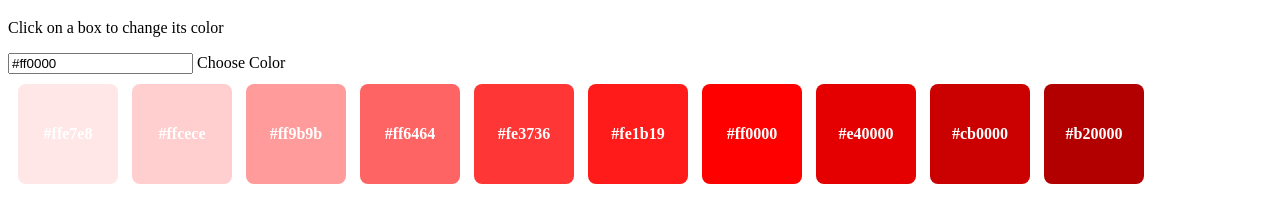
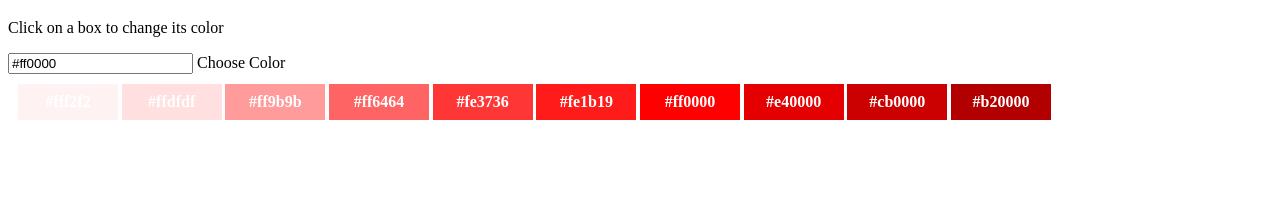
Before and after one commit to HoloNine/color-mix, a website built with Vite: page index.html in a window 1280 px wide. Shown: the part 61-284 px from the top of the page. Built offline with nearby package versions, Linux system fonts and the light colour scheme.

Commit message:
Refactor color grid layout and adjust color box styles for improved design

```diff
--- a/index.html
+++ b/index.html
@@ -19,16 +19,16 @@
       <label for="color-input">Choose Color</label>
     </div>
     <div class="color-grid">
-      <div class="color-box" id="box1">Box 1</div>
-      <div class="color-box" id="box2">Box 2</div>
-      <div class="color-box" id="box3">Box 3</div>
-      <div class="color-box" id="box4">Box 4</div>
-      <div class="color-box" id="box5">Box 5</div>
-      <div class="color-box" id="box6">Box 6</div>
-      <div class="color-box" id="box7">Box 7</div>
-      <div class="color-box" id="box8">Box 8</div>
-      <div class="color-box" id="box9">Box 9</div>
-      <div class="color-box" id="box9">Box 10</div>
+      <div class="color-box" id="box1"></div>
+      <div class="color-box" id="box2"></div>
+      <div class="color-box" id="box3"></div>
+      <div class="color-box" id="box4"></div>
+      <div class="color-box" id="box5"></div>
+      <div class="color-box" id="box6"></div>
+      <div class="color-box" id="box7"></div>
+      <div class="color-box" id="box8"></div>
+      <div class="color-box" id="box9"></div>
+      <div class="color-box" id="box9"></div>
     </div>
 
     <script type="module" src="/src/main.js"></script>
--- a/src/main.js
+++ b/src/main.js
@@ -1,8 +1,13 @@
 import chroma from "./chroma-light.js";
 
+// const LIGHTNESS_MAP = [
+//   0.96, 0.907, 0.805, 0.697, 0.605, 0.547, 0.518, 0.445, 0.395, 0.34,
+// ];
+
 const LIGHTNESS_MAP = [
-  0.96, 0.907, 0.805, 0.697, 0.605, 0.547, 0.518, 0.445, 0.395, 0.34,
+  0.98, 0.94, 0.805, 0.697, 0.605, 0.547, 0.518, 0.445, 0.395, 0.34,
 ];
+
 const SATURATION_MAP = [0.32, 0.16, 0.08, 0.04, 0, 0, 0.04, 0.08, 0.16, 0.32];
 
 function getClosestLightness(colorObject) {
@@ -47,7 +52,7 @@ input.addEventListener("input", (e) => {
   const colors = generateColors(e.target.value);
   allColorBoxes.forEach((box, i) => {
     box.style.backgroundColor = colors[i];
-    box.textContent = colors[i];
+    // box.textContent = colors[i];
   });
 });
 
--- a/styles/style.css
+++ b/styles/style.css
@@ -1,17 +1,16 @@
 .color-grid {
   display: grid;
   grid-template-columns: repeat(auto-fill, minmax(100px, 1fr));
-  gap: 10px;
   padding: 10px;
 }
 
 .color-box {
   width: 100px;
-  height: 100px;
-  border-radius: 8px;
+  height: 36px;
   display: flex;
   align-items: center;
   justify-content: center;
   color: white;
   font-weight: bold;
+  border: none;
 }
```
